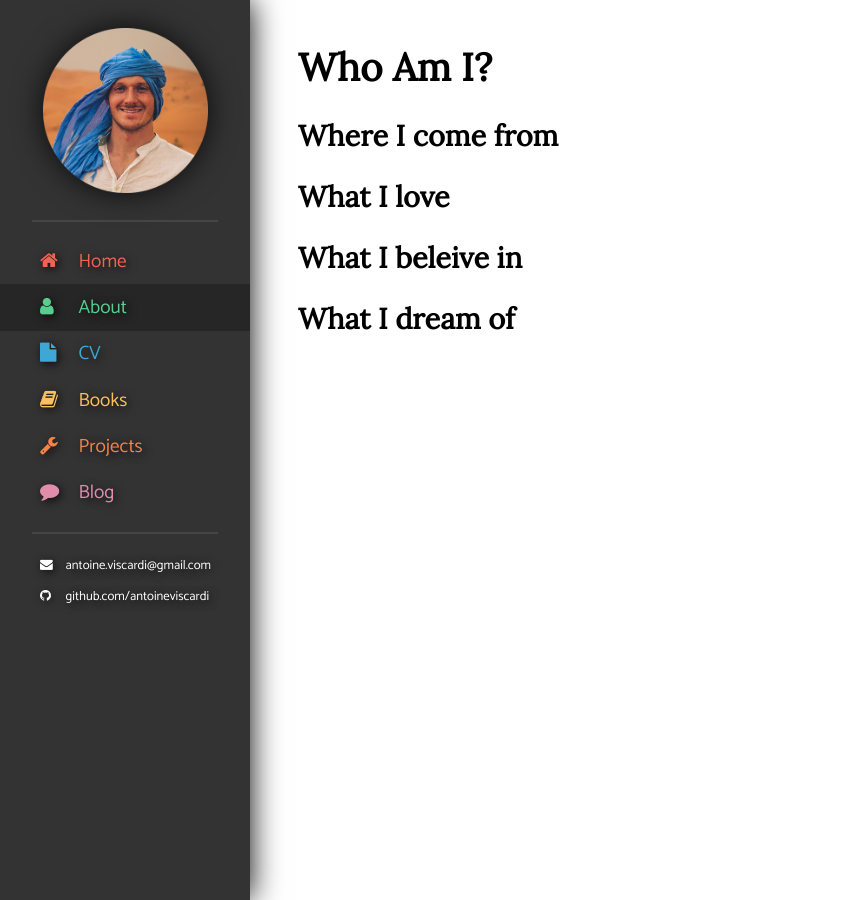
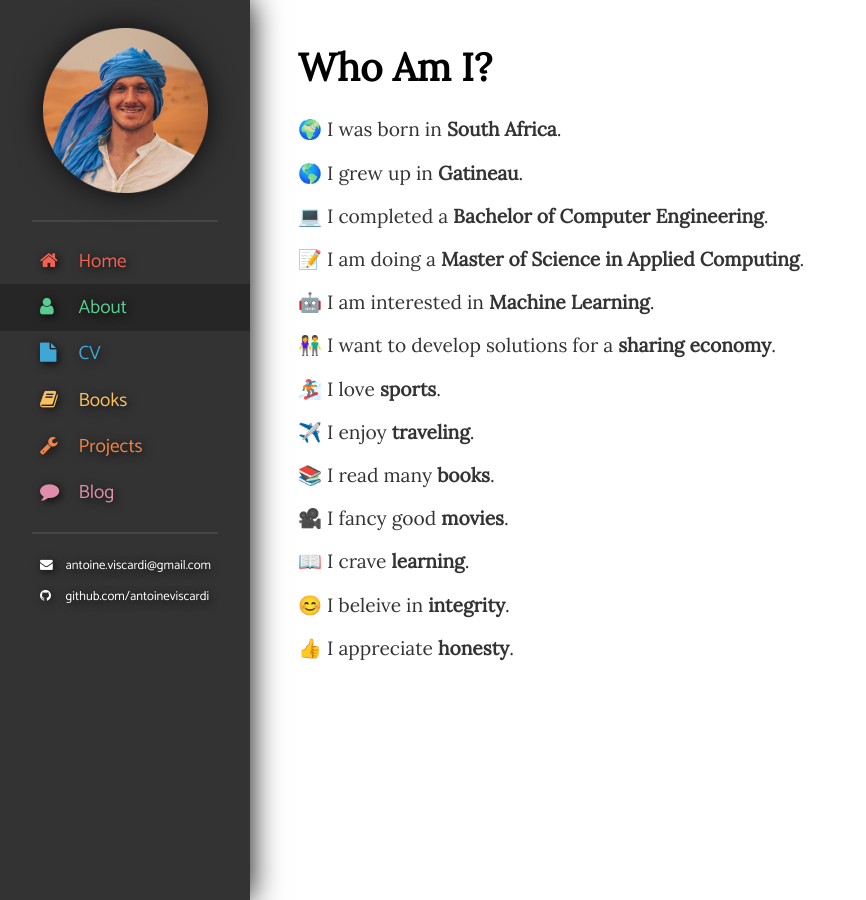
Before and after one commit to Madibam/antoineviscardi.github.io, a Jekyll site: the page built from about/index.md, in a window 1280 px wide. Shown: the whole page, without its empty margins (0-866 px from the left). Built offline with Jekyll 4.4.1, drawn with Linux system fonts in a browser that asks for light colours; emoji names are drawn with the system emoji font.

```diff
--- a/about/index.md
+++ b/about/index.md
@@ -3,10 +3,29 @@ layout: default
 title: Who Am I?
 ---
 # {{ page.title }}
-## Where I come from
 
-## What I love
+:earth_africa: I was born in **South Africa**.
 
-## What I beleive in
+:earth_americas: I grew up in **Gatineau**.
 
-## What I dream of
+:computer: I completed a **Bachelor of Computer Engineering**.
+
+:pencil: I am doing a **Master of Science in Applied Computing**.
+
+:robot: I am interested in **Machine Learning**.
+
+:couple: I want to develop solutions for a **sharing economy**.
+
+:snowboarder: I love **sports**.
+
+:airplane: I enjoy **traveling**.
+
+:books: I read many **books**.
+
+:movie_camera: I fancy good **movies**.
+
+:book: I crave **learning**.
+
+:blush: I beleive in **integrity**.
+
+:+1: I appreciate **honesty**.
--- a/css/main.sass
+++ b/css/main.sass
@@ -58,6 +58,7 @@ body
 
 .main-content
     padding: 1rem 3rem 3rem 3rem
+    width: 60%
 
 .main-content p
     color: $color-text-dark
--- a/index.html
+++ b/index.html
@@ -4,5 +4,6 @@ title: Antoine Viscardi
 ---
 <div>
   <h1>Hi there, I'm Antoine Viscardi!</h1>
-  <p>Welcome to my modest corner of the Internet. I'm a young computer engineering graduate currently doing a master's of science in applied computing at the University of Toronto. <a href="/about">Read more about my life...</a></p>
+  <p>Welcome to my modest corner of the Internet. I'm a young computer engineering graduate currently doing a master's of science in applied computing at the University of Toronto.
+  <a href="/about">Read more about my life...</a> </p>
 </div>
```
Also changed, not shown: cv/index.md (+6 -6 lines), projects/QuestradeAPI.md (added, +11 -0 lines).
